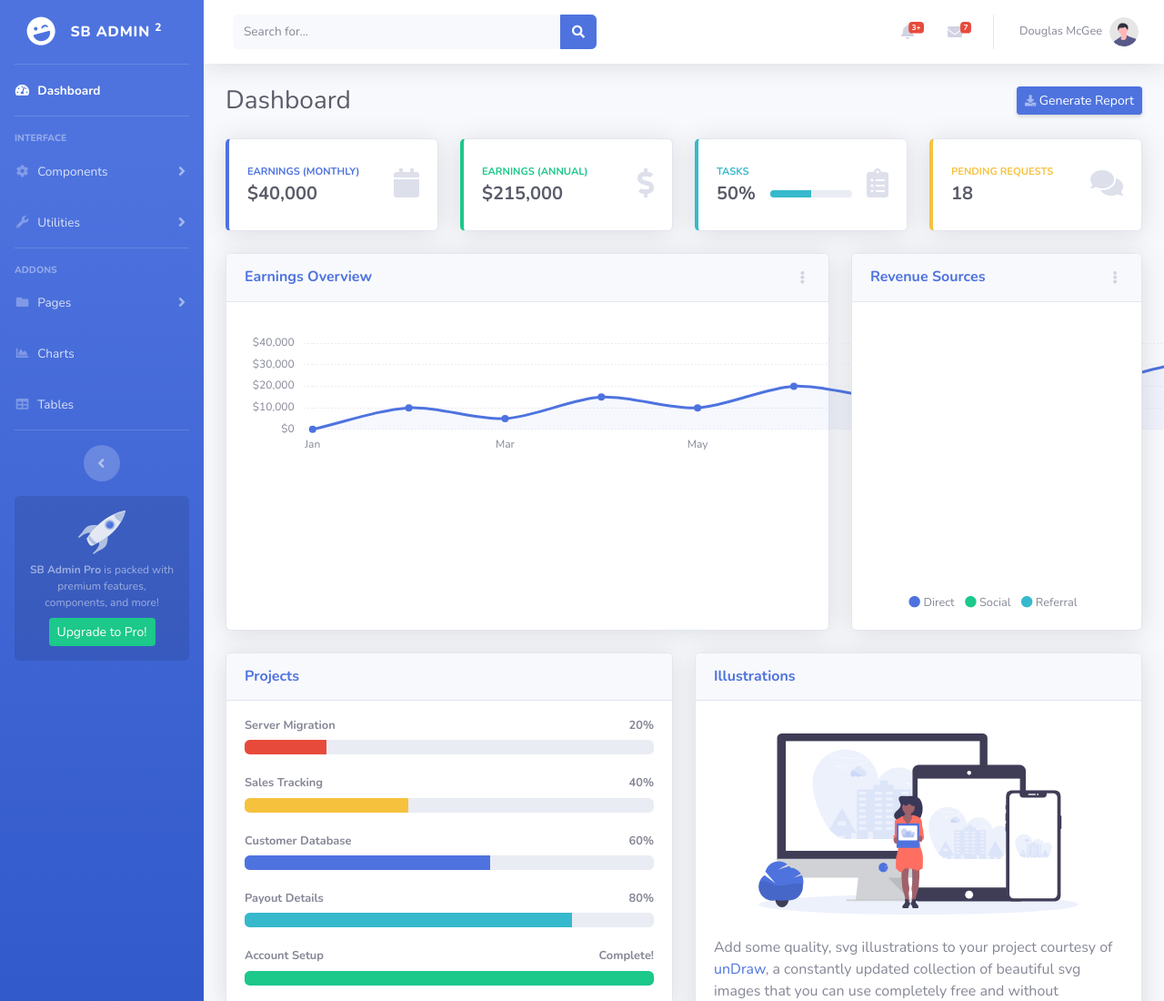
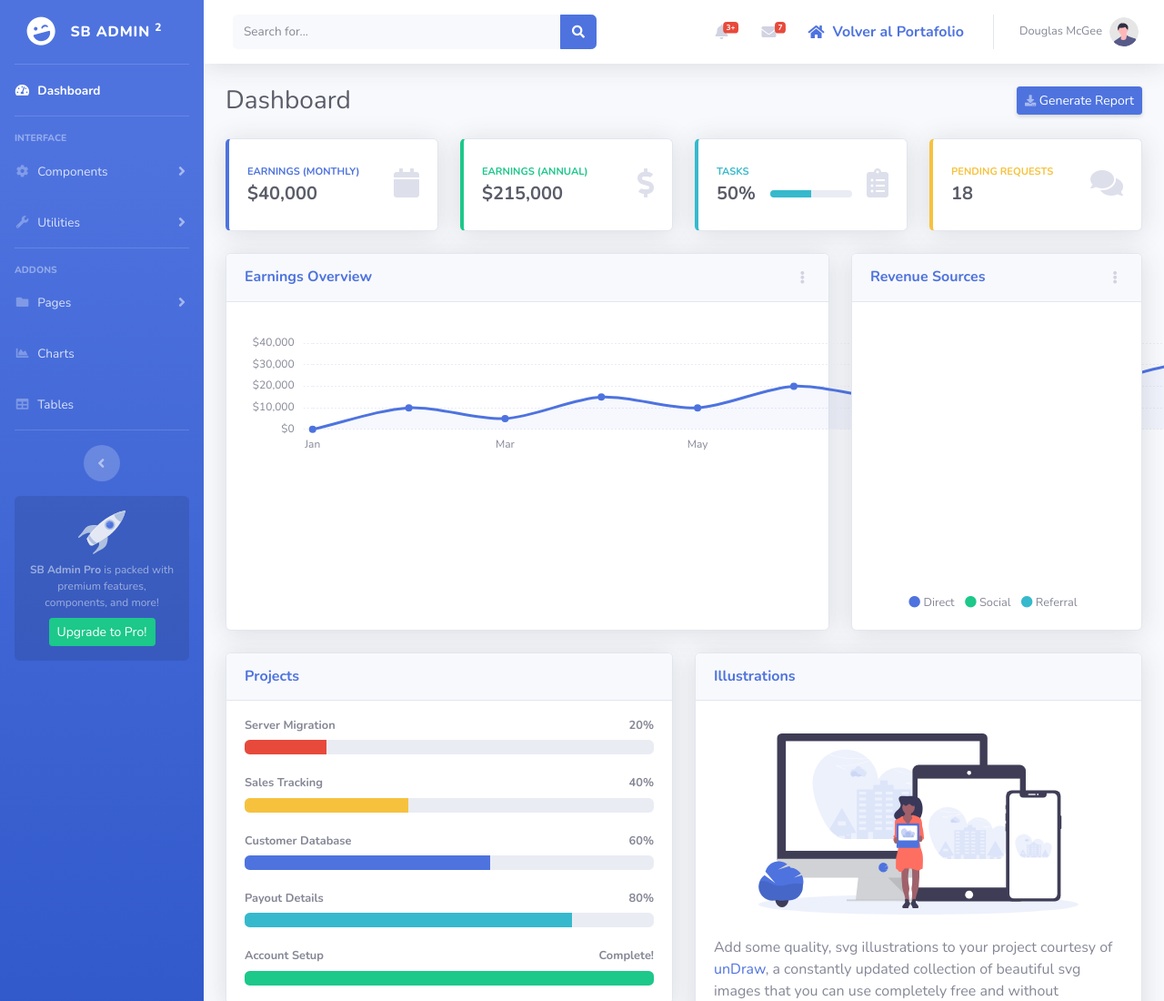
Before and after one commit to cardenasmartin971-afk/HTML-main, a website with bundled scripts: page HTML-main/dashboard/index.html in a window 1280 px wide. Shown: the top 1100 px of the page at 91% size. Built offline with nearby package versions, Linux system fonts and the light colour scheme.

Commit message:
Actualización de portafolio y CV

```diff
--- a/HTML-main/dashboard/index.html
+++ b/HTML-main/dashboard/index.html
@@ -323,6 +323,16 @@
                                 <a class="dropdown-item text-center small text-gray-500" href="#">Read More Messages</a>
                             </div>
                         </li>
+
+<li class="nav-item no-arrow mx-1">
+    <a class="nav-link" href="../index.html" style="color: #4e73df; font-weight: bold;">
+        <i class="fas fa-home fa-fw mr-2"></i>
+        <span>Volver al Portafolio</span>
+    </a>
+</li>
+
+
+
 
                         <div class="topbar-divider d-none d-sm-block"></div>
 
```
Also changed, not shown: HTML-main/index.html (+8 -6 lines), 1 other file.
